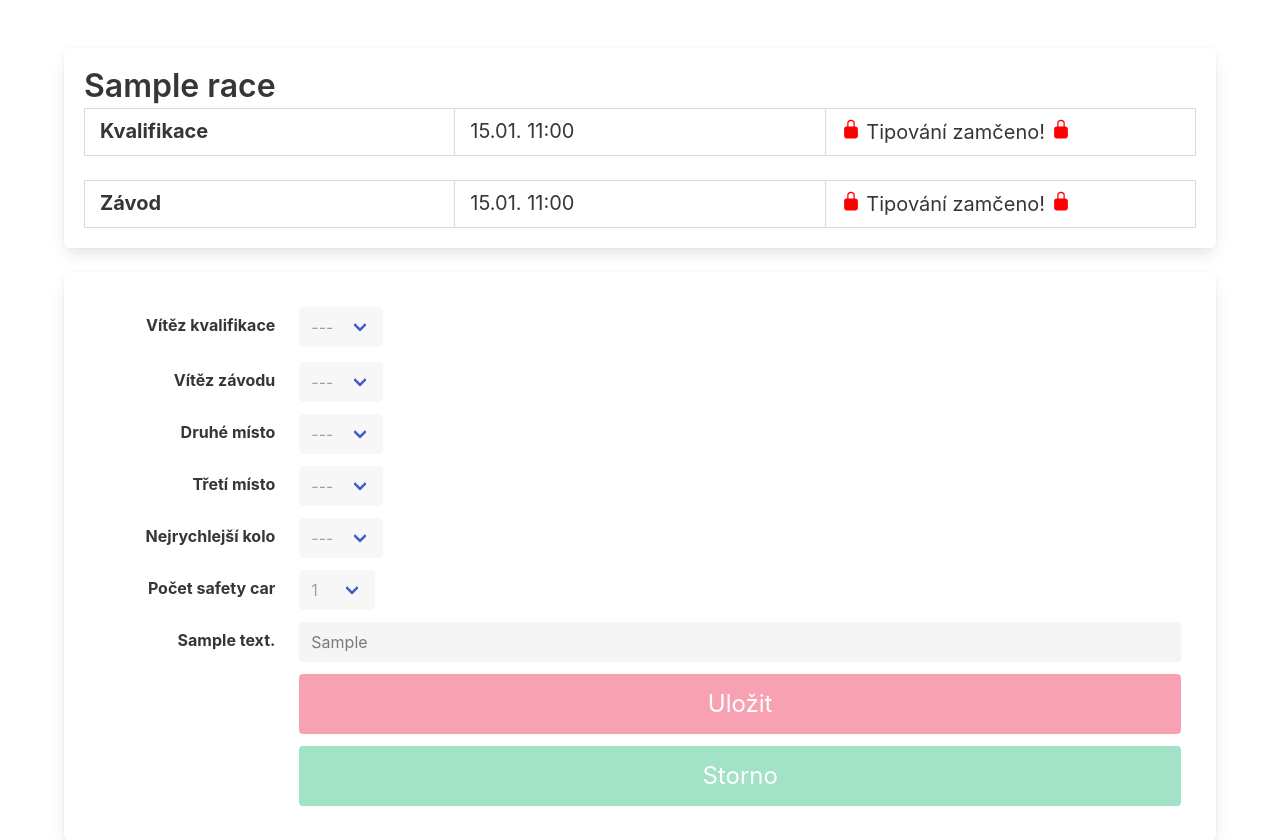
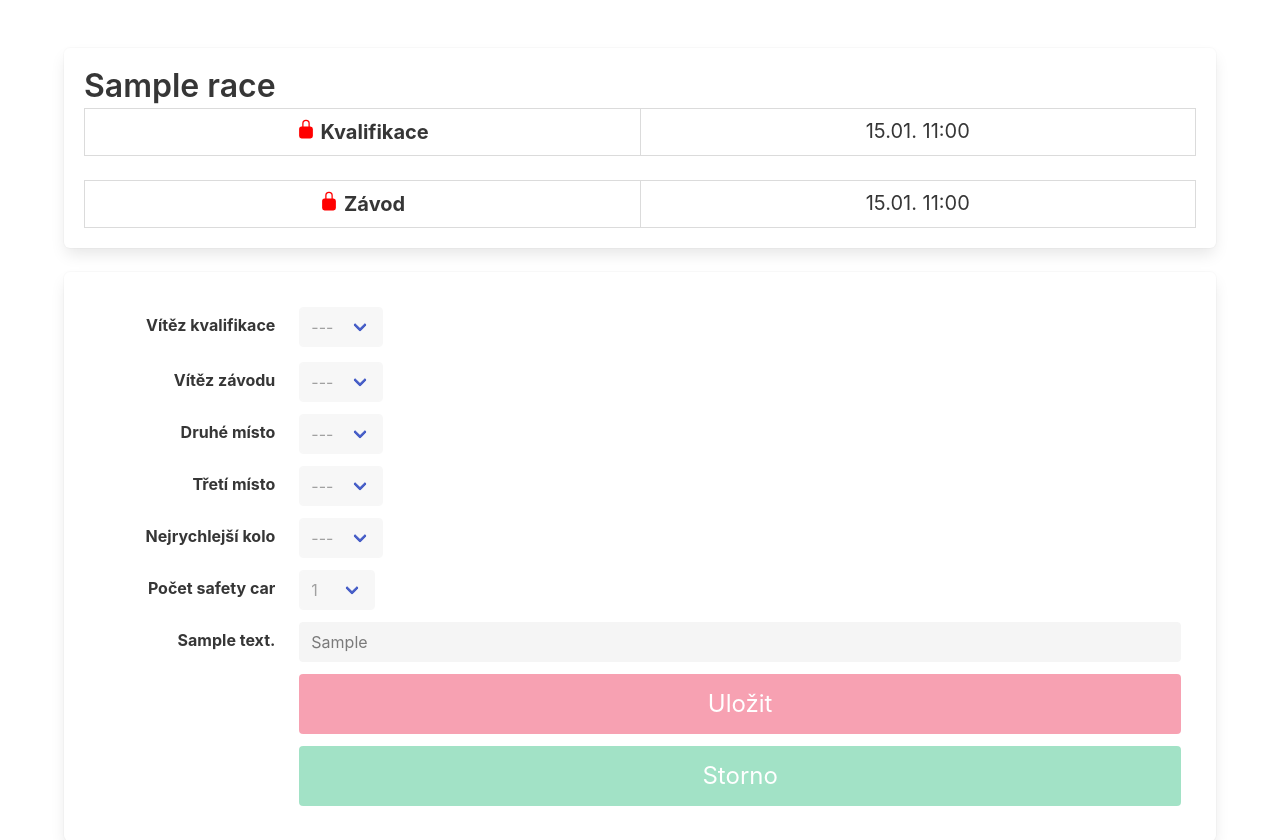
Before and after one commit to rbikar/f1-guessing-game-app, a Flask app: a page that uses app/templates/base.html in a window 1280 px wide. Shown: the part 52-892 px from the top of the page. Run offline with Flask 2, Linux system fonts and the light colour scheme; a user stored in the database is signed in; tables that the repository leaves empty hold one stand-in row (values such as "Sample post"); some libraries are stand-ins or nearby versions.

Commit message:
Styling tweaks

```diff
--- a/app/templates/base.html
+++ b/app/templates/base.html
@@ -7,6 +7,7 @@
     <meta name="viewport" content="width=device-width, initial-scale=1">
     <title>F1</title>
     <link rel="stylesheet" href="https://cdn.jsdelivr.net/npm/bulma@0.9.3/css/bulma.min.css">
+    <link rel="stylesheet" hrel="{{url_for('static', filename='style.css')}}">
 </head>
 
 <body>
--- a/app/templates/driver_select.html
+++ b/app/templates/driver_select.html
@@ -91,25 +91,19 @@
 
 
 {% macro build_lock(label, time, locked) %}
-<table class="table is-bordered" style="table-layout: fixed; width: 100%;">
+<table class="table is-bordered" style="table-layout: fixed; width: 100%; text-align: center;">
     <tbody>
         <th>
+            {% if  locked %}
+            <ion-icon name="lock-closed" style="color: red;"></ion-icon>
+            {% else %}
+            <ion-icon name="lock-open" style="color: green;"></ion-icon>
+            {% endif %}
             {{ label }}
         </th>
         <td>{{ time }}
         </td>
-        <td>
-            {% if  locked %}
-            <ion-icon name="lock-closed" style="color: red;"></ion-icon>
-            Tipování zamčeno!
-            <ion-icon name="lock-closed" style="color: red;"></ion-icon>
 
-            {% else %}
-            <ion-icon name="lock-open" style="color: green;"></ion-icon>
-            Tipování odemčeno!
-            <ion-icon name="lock-open" style="color: green;"></ion-icon>
-        </td>
-        {% endif %}
     </tbody>
 </table>
 {% endmacro %}
--- a/app/templates/race.html
+++ b/app/templates/race.html
@@ -4,7 +4,7 @@
     <h1 class="title">
         {{race.name}}
     </h1>
-    <h2 class="subtitle">
+    <h2 class="subtitle restorelines">
         {{ build_lock("Kvalifikace", start_times.q_start,  locks.quali_start ) }} {% if start_times.s_start %}
         {{ build_lock("Sprint", start_times.s_start,  locks.sprint_start ) }} {% endif %}
         {{ build_lock("Závod", start_times.r_start,  locks.race_start ) }}
--- a/app/utils.py
+++ b/app/utils.py
@@ -32,7 +32,7 @@ def date_or_none(date):
 def get_locks_race(race):
     locks = {}
     now = datetime.utcnow()
-    # now = datetime(2022, 3, 19, 15, 0)
+   # now = datetime(2022, 3, 20, 15, 1)
     utc_now = now.replace(tzinfo=pytz.utc)
 
     for attr in ["quali_start", "sprint_start", "race_start"]:
```
Also changed, not shown: app/static/style.css (added, +9 -0 lines).
